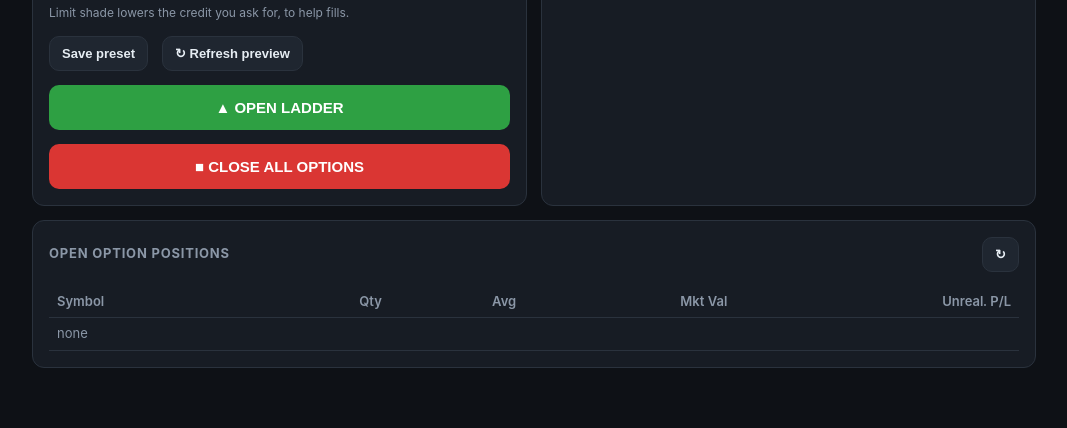
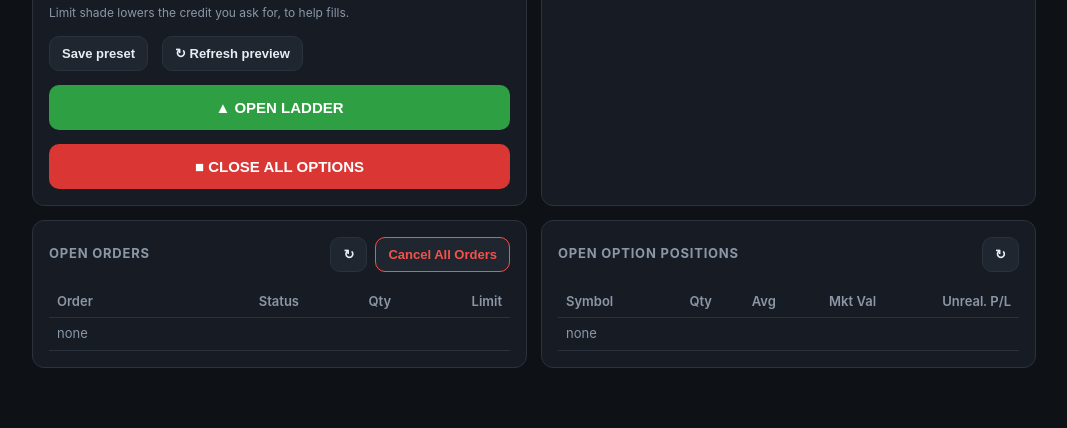
Before and after one commit to coleashcrafttrading-commits/The-Godfocker, a FastAPI app: page / in a window 1280 px wide. Shown: the part 377-805 px from the top of the page, without its empty margins (106-1173 px from the left). Run offline with FastAPI, Linux system fonts and the light colour scheme.

Commit message:
Add Open Orders panel and Cancel All Orders button
- /api/orders lists working/queued orders; /api/cancel cancels all
- dashboard shows open orders alongside positions, auto-refreshes

Co-Authored-By: Claude Opus 4.8 <noreply@anthropic.com>

```diff
--- a/app/main.py
+++ b/app/main.py
@@ -103,6 +103,28 @@ def close_positions(x_dashboard_password: str | None = Header(default=None)):
         raise HTTPException(status_code=502, detail=f"Close failed: {e}")
 
 
+@app.get("/api/orders")
+def orders():
+    _require_keys()
+    try:
+        return {"orders": alpaca_client.get_open_orders()}
+    except Exception as e:  # noqa: BLE001
+        raise HTTPException(status_code=502, detail=str(e))
+
+
+@app.post("/api/cancel")
+def cancel_orders(x_dashboard_password: str | None = Header(default=None)):
+    _check_password(x_dashboard_password)
+    _require_keys()
+    try:
+        result = alpaca_client.cancel_all_orders()
+        db.log_event("cancel", result)
+        return result
+    except Exception as e:  # noqa: BLE001
+        db.log_event("error", {"action": "cancel", "error": str(e)})
+        raise HTTPException(status_code=502, detail=f"Cancel failed: {e}")
+
+
 @app.get("/api/positions")
 def positions():
     _require_keys()
--- a/app/templates/index.html
+++ b/app/templates/index.html
@@ -138,6 +138,21 @@
 
   <div class="row">
     <div class="panel grow">
+      <div style="display:flex;justify-content:space-between;align-items:center;gap:8px;">
+        <h2 style="margin:0">Open Orders</h2>
+        <div style="display:flex;gap:8px;">
+          <button class="btn ghost" onclick="loadOrders()">↻</button>
+          <button class="btn ghost" style="color:var(--red2);border-color:var(--red2)" onclick="cancelOrders()">Cancel All Orders</button>
+        </div>
+      </div>
+      <div class="spacer"></div>
+      <table id="ordTable">
+        <thead><tr><th>Order</th><th>Status</th><th>Qty</th><th>Limit</th></tr></thead>
+        <tbody><tr><td colspan="4" class="muted">none</td></tr></tbody>
+      </table>
+    </div>
+
+    <div class="panel grow">
       <div style="display:flex;justify-content:space-between;align-items:center;">
         <h2 style="margin:0">Open Option Positions</h2>
         <button class="btn ghost" onclick="loadPositions()">↻</button>
@@ -252,6 +267,31 @@ async function loadPositions() {
   } catch (e) { toast('Positions: '+e.message, false); }
 }
 
+async function loadOrders() {
+  try {
+    const d = await jget('/api/orders');
+    const tb = document.querySelector('#ordTable tbody'); tb.innerHTML = '';
+    if (!d.orders.length) { tb.innerHTML = '<tr><td colspan="4" class="muted">none</td></tr>'; return; }
+    for (const o of d.orders) {
+      const desc = o.legs && o.legs.length
+        ? `${o.order_class} · ${o.legs.length} legs`
+        : (o.legs[0] ? o.legs[0].symbol : o.id.slice(0,8));
+      const tr = document.createElement('tr');
+      tr.innerHTML = `<td>${desc}</td><td>${o.status}</td><td>${f(o.qty,0)}</td><td>${f(o.limit_price)}</td>`;
+      tb.appendChild(tr);
+    }
+  } catch (e) { toast('Orders: '+e.message, false); }
+}
+
+async function cancelOrders() {
+  if (!confirm('Cancel ALL open orders?')) return;
+  try {
+    const r = await jpost('/api/cancel');
+    toast(`Cancel requested for ${r.requested} order(s).`);
+    setTimeout(loadOrders, 1200);
+  } catch (e) { toast('Cancel failed: '+e.message, false); }
+}
+
 async function savePreset() {
   const body = {};
   for (const k of ['dte','num_rungs','center_spacing','wing_width','quantity','limit_shade']) {
@@ -267,7 +307,7 @@ async function openPosition() {
   try {
     const r = await jpost('/api/open');
     toast(`Submitted ${r.submitted}/${r.submitted+r.failed} rungs.` + (r.failed?` ${r.failed} failed.`:''), r.failed===0);
-    loadPositions();
+    loadPositions(); loadOrders();
   } catch (e) { toast('Open failed: '+e.message, false); }
   finally { btn.disabled = false; btn.textContent = '▲ OPEN LADDER'; }
 }
@@ -278,7 +318,7 @@ async function closePositions() {
   try {
     const r = await jpost('/api/close');
     toast(`Closed ${r.closed}.` + (r.failed?` ${r.failed} failed.`:''), r.failed===0);
-    loadPositions();
+    loadPositions(); loadOrders();
   } catch (e) { toast('Close failed: '+e.message, false); }
   finally { btn.disabled = false; btn.textContent = '■ CLOSE ALL OPTIONS'; }
 }
@@ -286,7 +326,8 @@ async function closePositions() {
 loadStatus();
 loadPreview();
 loadPositions();
-setInterval(loadPositions, 15000);
+loadOrders();
+setInterval(() => { loadPositions(); loadOrders(); }, 15000);
 </script>
 </body>
 </html>
```
Also changed, not shown: app/alpaca_client.py (+29 -2 lines).
